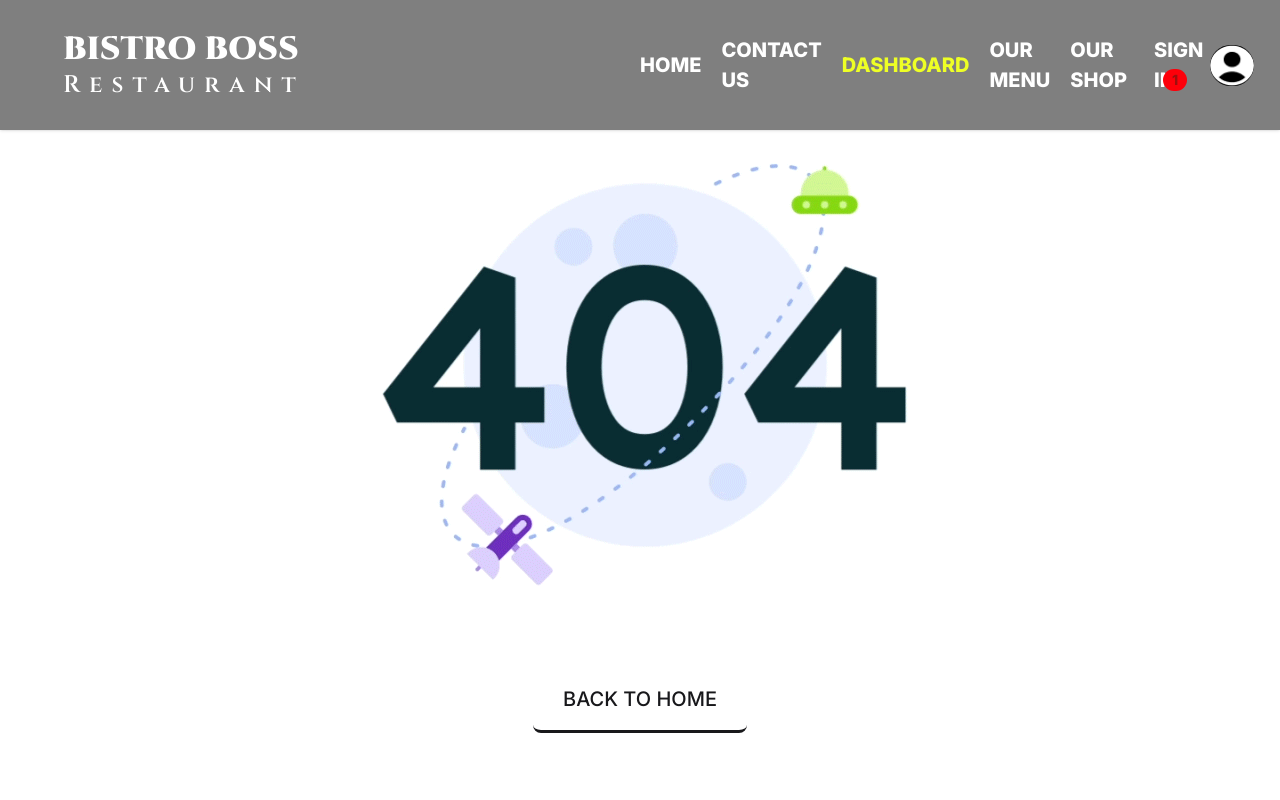
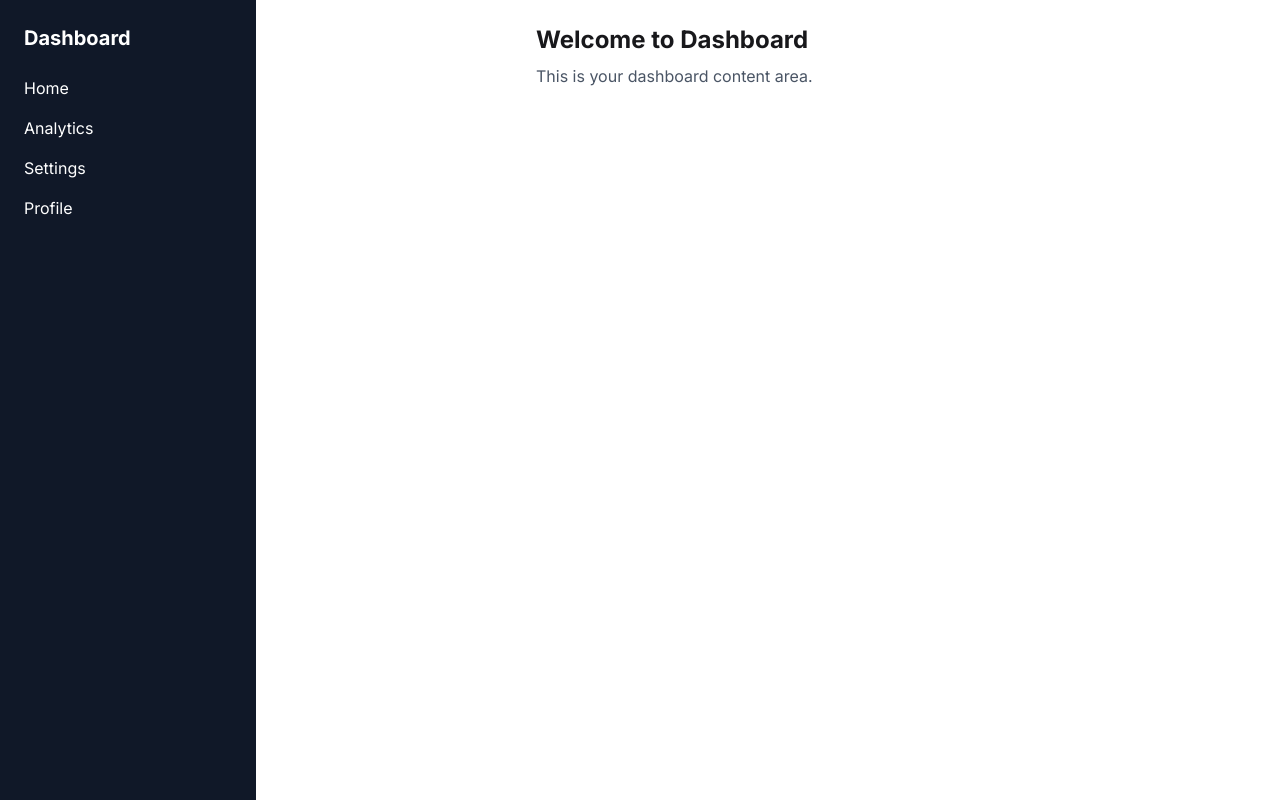
Before and after one commit to Sabithasan2098/my-restaurant-client, a Next.js app: page /dashboard in a window 1280 px wide. Before the commit this address had no page. Shown: the top 800 px of the page. Built offline with nearby package versions, Linux system fonts and the light colour scheme.

Commit message:
dashboard_layout

```diff
--- a/package.json
+++ b/package.json
@@ -12,6 +12,7 @@
     "@emailjs/browser": "^4.4.1",
     "@tanstack/react-query": "^5.81.5",
     "dotenv": "^17.0.0",
+    "lucide-react": "^0.542.0",
     "moment": "^2.30.1",
     "next": "15.3.4",
     "react": "^19.0.0",
--- /dev/null
+++ b/src/app/ClientLayout.tsx
@@ -0,0 +1,22 @@
+"use client";
+import Footer from "@/components/shered/footer/Footer";
+import Navbar from "@/components/shered/navbar/Navbar";
+import { usePathname } from "next/navigation";
+import React from "react";
+
+export default function ClientLayout({
+  children,
+}: {
+  children: React.ReactNode;
+}) {
+  const pathName = usePathname();
+  const isDashboard = pathName.startsWith("/dashboard");
+
+  return (
+    <div>
+      {!isDashboard && <Navbar />}
+      <main> {children}</main>
+      {!isDashboard && <Footer />}
+    </div>
+  );
+}
--- /dev/null
+++ b/src/app/dashboard/layout.tsx
@@ -0,0 +1,15 @@
+import DashboardNavbar from "@/components/dashboard/DashboardNavbar";
+import React from "react";
+
+export default function DashboardLayout({
+  children,
+}: {
+  children: React.ReactNode;
+}) {
+  return (
+    <div className="flex">
+      <DashboardNavbar />
+      {children}
+    </div>
+  );
+}
--- /dev/null
+++ b/src/app/dashboard/page.tsx
@@ -0,0 +1,14 @@
+import React from "react";
+
+export default function page() {
+  return (
+    <div>
+      <div className="flex-1 p-6 md:ml-64">
+        <h1 className="text-2xl font-bold">Welcome to Dashboard</h1>
+        <p className="mt-2 text-gray-600">
+          This is your dashboard content area.
+        </p>
+      </div>
+    </div>
+  );
+}
--- a/src/app/layout.tsx
+++ b/src/app/layout.tsx
@@ -1,10 +1,11 @@
 import type { Metadata } from "next";
 import { Geist, Geist_Mono } from "next/font/google";
 import "./globals.css";
-import Navbar from "@/components/shered/navbar/Navbar";
+// import Navbar from "@/components/shered/navbar/Navbar";
 import ReactQueryProvider from "@/providers/ReactQueryProvider";
-import Footer from "@/components/shered/footer/Footer";
+// import Footer from "@/components/shered/footer/Footer";
 import { ToastContainer } from "react-toastify";
+import ClientLayout from "./ClientLayout";
 
 const geistSans = Geist({
   variable: "--font-geist-sans",
@@ -32,11 +33,11 @@ export default function RootLayout({
         className={`${geistSans.variable} ${geistMono.variable} antialiased`}
       >
         <div className="max-w-[1920px] mx-auto">
-          <Navbar />
-          <ReactQueryProvider>
-            {children} <ToastContainer />{" "}
-          </ReactQueryProvider>
-          <Footer />
+          <ClientLayout>
+            <ReactQueryProvider>
+              {children} <ToastContainer />{" "}
+            </ReactQueryProvider>
+          </ClientLayout>
         </div>
       </body>
     </html>
--- /dev/null
+++ b/src/components/dashboard/DashboardNavbar.tsx
@@ -0,0 +1,44 @@
+"use client";
+
+import { useState } from "react";
+import { Menu, X } from "lucide-react";
+
+const DashboardNavbar = () => {
+  const [open, setOpen] = useState(false);
+
+  return (
+    <div className="flex">
+      {/* Mobile Header with Menu Button */}
+      <div className="p-4 md:hidden">
+        <button onClick={() => setOpen(!open)}>
+          {open ? <X size={28} /> : <Menu size={28} />}
+        </button>
+      </div>
+
+      {/* Overlay (only on mobile & when sidebar open) */}
+      {open && (
+        <div
+          className="fixed inset-0 bg-black/50 z-40 md:hidden"
+          onClick={() => setOpen(false)}
+        />
+      )}
+
+      {/* Sidebar */}
+      <div
+        className={`fixed top-0 left-0 h-screen w-64 bg-gray-900 text-white p-6 transform transition-transform duration-300 z-50
+          ${open ? "translate-x-0" : "-translate-x-full"}
+          md:translate-x-0 md:relative md:z-auto`}
+      >
+        <h2 className="text-xl font-bold mb-6 hidden md:block">Dashboard</h2>
+        <ul className="space-y-4">
+          <li className="hover:text-gray-300 cursor-pointer">Home</li>
+          <li className="hover:text-gray-300 cursor-pointer">Analytics</li>
+          <li className="hover:text-gray-300 cursor-pointer">Settings</li>
+          <li className="hover:text-gray-300 cursor-pointer">Profile</li>
+        </ul>
+      </div>
+    </div>
+  );
+};
+
+export default DashboardNavbar;
--- a/src/components/home/banner/Banner.tsx
+++ b/src/components/home/banner/Banner.tsx
@@ -109,7 +109,7 @@ const Banner = () => {
           {/* Navigation Arrows */}
           {/* Left Button */}
           <button
-            className="absolute top-1/2 left-0 transform -translate-y-1/2 z-20  hover:bg-black/40 text-[#EEFF25] p-1 h-full
+            className="absolute top-1/2 left-0 transform -translate-y-1/2 z-20  hover:bg-black/40 text-[#EEFF25] p-1 h-1/4 md:h-full
                opacity-0 group-hover:opacity-100 transition-all duration-300"
             onClick={prevSlide}
             aria-label="Previous slide"
@@ -119,7 +119,7 @@ const Banner = () => {
 
           {/* Right Button */}
           <button
-            className="absolute top-1/2 right-0 transform -translate-y-1/2 z-20  hover:bg-black/40 text-[#EEFF25] p-1 h-full
+            className="absolute top-1/2 right-0 transform -translate-y-1/2 z-20  hover:bg-black/40 text-[#EEFF25] p-1 h-1/4 md:h-full
                opacity-0 group-hover:opacity-100 transition-all duration-300"
             onClick={nextSlide}
             aria-label="Next slide"
```
Also changed, not shown: 1 other file (tests, documents, lock files or other folders).
